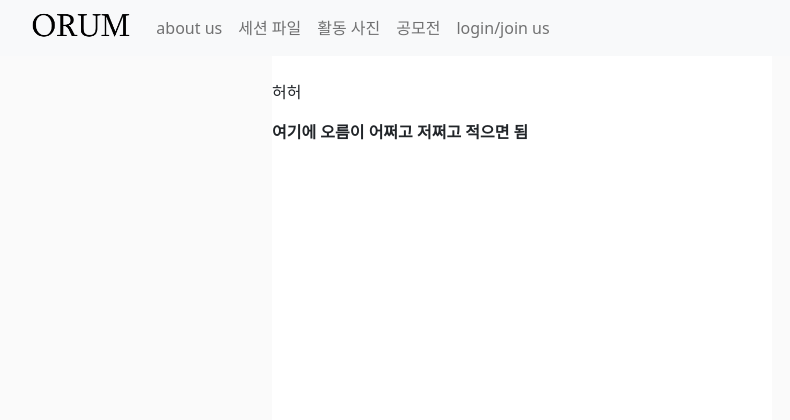
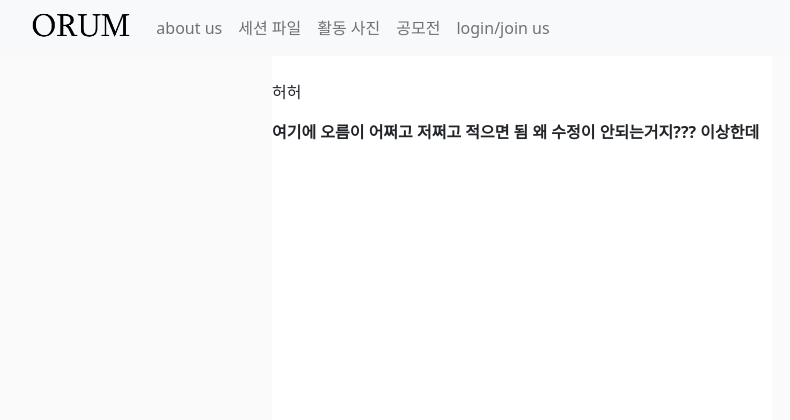
Before and after one commit to artemisfawl12/orum_page, a Django app: page /aboutus in a window 1280 px wide. Shown: the top 420 px of the page, without its empty margins (68-858 px from the left). Run offline with Django 4.2, Linux system fonts and the light colour scheme.

Commit message:
23-12-18

```diff
--- a/templates/jinstagram/aboutus.html
+++ b/templates/jinstagram/aboutus.html
@@ -288,7 +288,7 @@
 <div class="main_body">
     <div class="left_body">
         <p>허허</p>
-        <b> 여기에 오름이 어쩌고 저쩌고 적으면 됨</b>
+        <b> 여기에 오름이 어쩌고 저쩌고 적으면 됨 왜 수정이 안되는거지??? 이상한데</b>
 
 
 
```
